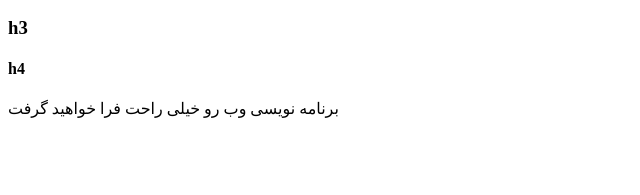
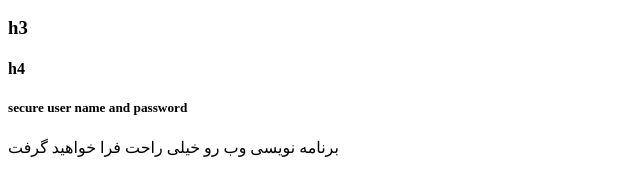
Before and after one commit to omidehsanian/git-tow-project, a plain HTML site: page index.html in a window 1280 px wide. Shown: the part 137-332 px from the top of the page, without its empty margins (0-640 px from the left). Drawn offline with Linux system fonts and the light colour scheme.

Commit message:
secure password

```diff
--- a/index.html
+++ b/index.html
@@ -18,6 +18,7 @@ i﻿<!DOCTYPE html>
 		<h2>h2</h2>
 		<h3>h3</h3>
 		<h4>h4</h4>
+		<h5>secure user name and password</h5>
 
         <p>برنامه نویسی وب رو خیلی راحت فرا خواهید گرفت</p>
 
```
